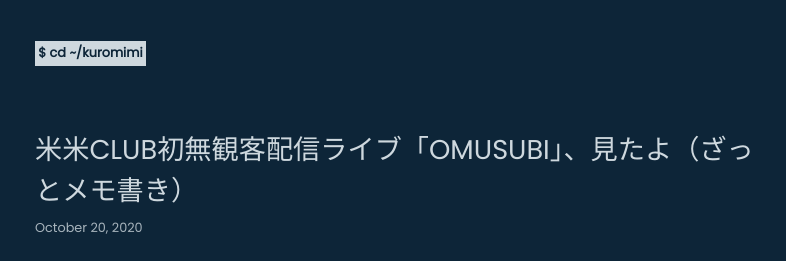
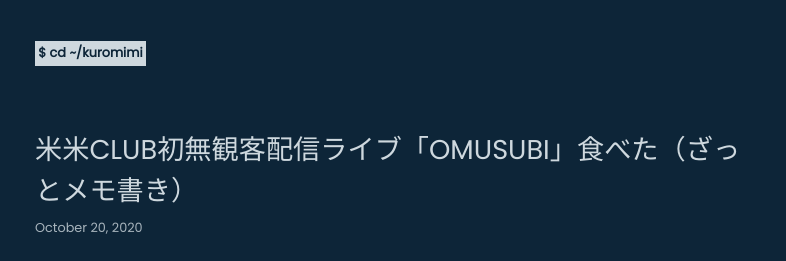
Before and after one commit to moemarusan/kuromimi, a Gatsby site: page /omusubi/ in a window 1280 px wide. Shown: the top 261 px of the page, without its empty margins (245-1031 px from the left). Built offline with nearby package versions, Linux system fonts and the light colour scheme; Gatsby itself is replaced by a stand-in of ours.

Commit message:
:wrench:[fix] 微修正

```diff
--- a/content/blog/omusubi/index.md
+++ b/content/blog/omusubi/index.md
@@ -1,5 +1,5 @@
 ---
-title: "米米CLUB初無観客配信ライブ「OMUSUBI」、見たよ（ざっとメモ書き）"
+title: "米米CLUB初無観客配信ライブ「OMUSUBI」食べた（ざっとメモ書き）"
 date: 2020-10-20
 ---
 
```
